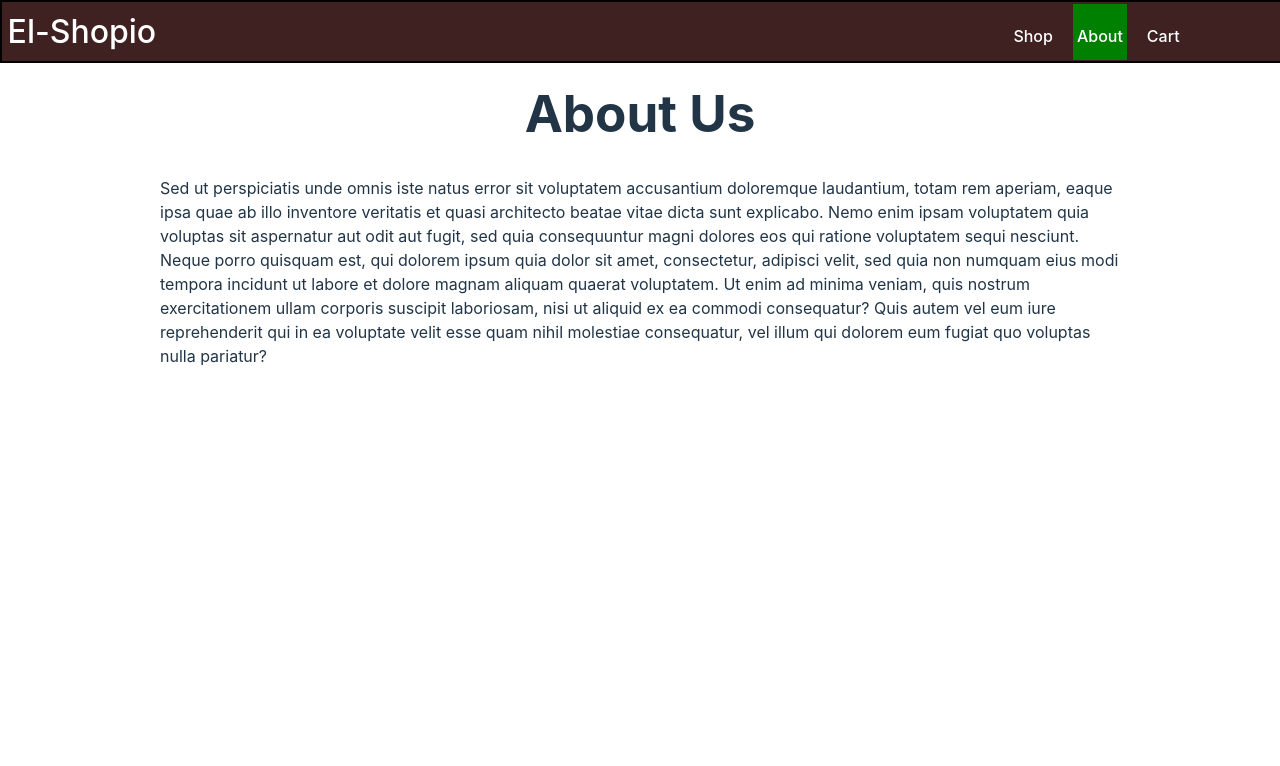
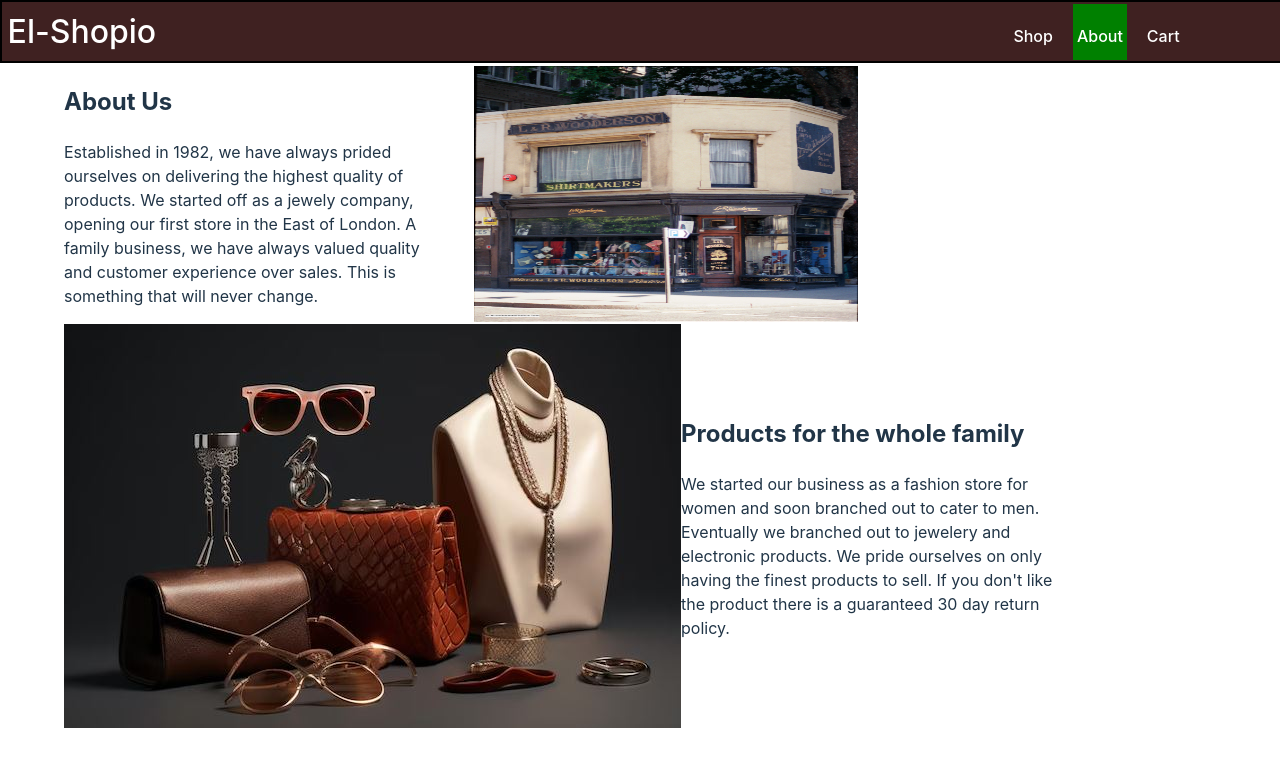
Before and after one commit to souste/shopping-cart, a React (Vite) app: page /about in a window 1280 px wide. Shown: the top 766 px of the page. Built offline with nearby package versions, Linux system fonts and the light colour scheme.

Commit message:
photos and text added to about page

```diff
--- a/src/pages/About.jsx
+++ b/src/pages/About.jsx
@@ -1,19 +1,32 @@
 import "../styles.css";
+import oldShopPhoto from "../assets/about-page-80s-shop.jpg";
+import fashionProducts from "../assets/about-page-products.jpg";
 
 function About() {
   return (
     <div className="about-container">
-      <h1 className="about-title">About Us</h1>
-      <p className="about-text">
-        Sed ut perspiciatis unde omnis iste natus error sit voluptatem accusantium doloremque laudantium, totam rem
-        aperiam, eaque ipsa quae ab illo inventore veritatis et quasi architecto beatae vitae dicta sunt explicabo. Nemo
-        enim ipsam voluptatem quia voluptas sit aspernatur aut odit aut fugit, sed quia consequuntur magni dolores eos
-        qui ratione voluptatem sequi nesciunt. Neque porro quisquam est, qui dolorem ipsum quia dolor sit amet,
-        consectetur, adipisci velit, sed quia non numquam eius modi tempora incidunt ut labore et dolore magnam aliquam
-        quaerat voluptatem. Ut enim ad minima veniam, quis nostrum exercitationem ullam corporis suscipit laboriosam,
-        nisi ut aliquid ex ea commodi consequatur? Quis autem vel eum iure reprehenderit qui in ea voluptate velit esse
-        quam nihil molestiae consequatur, vel illum qui dolorem eum fugiat quo voluptas nulla pariatur?
-      </p>
+      <div className="about-page-history">
+        <div>
+          <h2>About Us</h2>
+          <p className="about-history-text">
+            Established in 1982, we have always prided ourselves on delivering the highest quality of products. We
+            started off as a jewely company, opening our first store in the East of London. A family business, we have
+            always valued quality and customer experience over sales. This is something that will never change.
+          </p>
+        </div>
+        <img className="about-shop-image" src={oldShopPhoto} alt="old-80s-shop" />
+      </div>
+      <div className="about-page-products">
+        <img src={fashionProducts} alt="" />
+        <div>
+          <h2>Products for the whole family</h2>
+          <p className="about-products-text">
+            We started our business as a fashion store for women and soon branched out to cater to men. Eventually we
+            branched out to jewelery and electronic products. We pride ourselves on only having the finest products to
+            sell. If you don't like the product there is a guaranteed 30 day return policy.
+          </p>
+        </div>
+      </div>
     </div>
   );
 }
--- a/src/styles.css
+++ b/src/styles.css
@@ -76,7 +76,7 @@ nav li.active {
 }
 
 .shop-banner > img {
-  width: 60vw;
+  width: 50vw;
   height: 20vw;
   filter: grayscale(100%) brightness(105%) contrast(105%);
   object-fit: cover;
@@ -84,8 +84,7 @@ nav li.active {
 }
 
 .shop-banner-description {
-  display: flex;
-  flex-wrap: wrap;
+ max-width: 60%
 }
 
 .products-container {
@@ -178,19 +177,34 @@ nav li.active {
 
 .about-container {
   height: 100vw;
-  padding-top: 4vw;
-  margin-left: 10vw;
-  margin-right: 10vw
+  margin-top: 5vw;
+  padding-left: 5vw;
+  padding-right: 5vw;
 }
 
-.about-title {
-  text-align: center;
+.about-page-history {
+  display: flex;
+  align-items: center;
+  gap: 2vw;
 }
 
-.about-text {
-  margin-left: 2em;
-  margin-right: 2em;
+.about-history-text, .about-products-text {
+  width: 30vw;
 }
+
+.about-shop-image {
+  width: 30vw;
+  height: 20vw;
+}
+
+.about-page-products {
+  display: flex;
+  align-items: center;
+}
+
+
+
+
 
 /* Cart Page */
 
```
Also changed, not shown: src/assets/about-page-80s-shop.jpg (added), src/assets/about-page-products.jpg (added).
